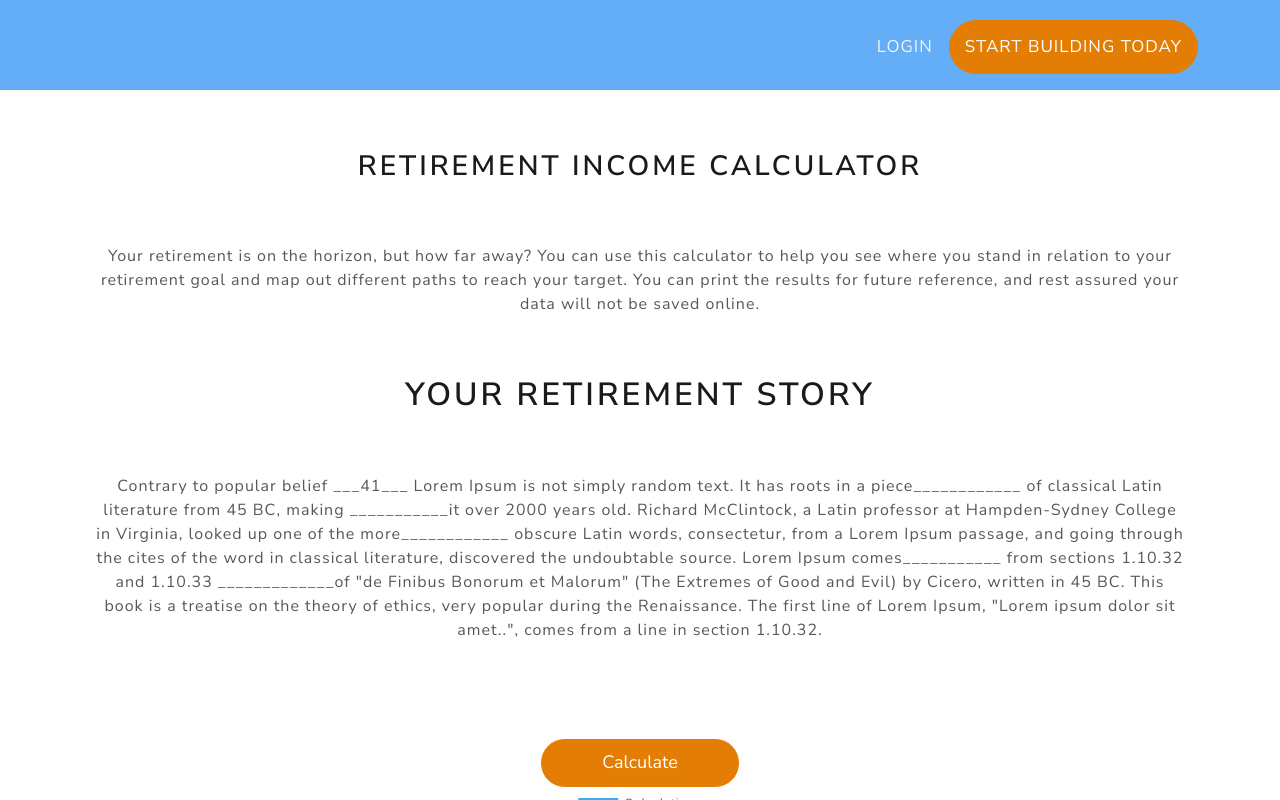
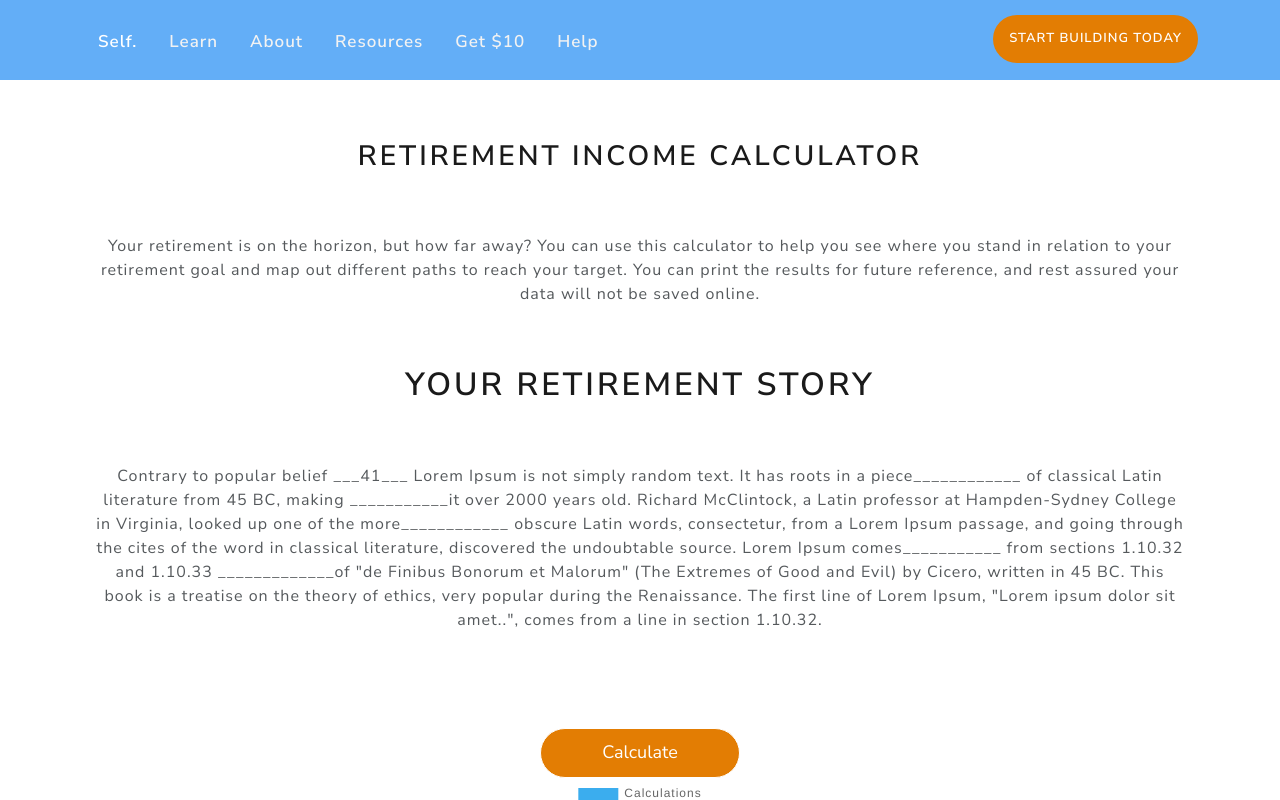
Before and after one commit to Danielamoateng1989/group-industry-project, a React (Create React App) app: page / in a window 1280 px wide. Shown: the top 800 px of the page. Built offline with nearby package versions, Linux system fonts and the light colour scheme.

Commit message:
Add right navbar menu

```diff
--- a/public/index.html
+++ b/public/index.html
@@ -11,7 +11,7 @@
     />
     <link rel="apple-touch-icon" href="%PUBLIC_URL%/logo192.png" />
     <link rel="manifest" href="%PUBLIC_URL%/manifest.json" />
-    <title>Self.</title>
+    <title>Self Credit Builder: Build Credit. Build Savings. Build Dreams.</title>
   </head>
   <body>
     <noscript>You need to enable JavaScript to run this app.</noscript>
--- a/src/components/Header.js
+++ b/src/components/Header.js
@@ -3,12 +3,32 @@ import {Container} from "react-bootstrap"
 const Header = () => {
 
     return (
+  <>
+  <div class="nav-left">
+  <Container>
+  <a class="active" href="/"><span>Self.</span></a>
+  <a href="/login">Learn</a>
+  <a href="/about">About</a>
+  <a href="/resources">Resources</a>
+  <a href="/reward">Get $10</a>
+  <a href="/help">Help</a>
+
+
+
+  </Container>
+
+
+  </div>
+  <Container>
   <div class="nav-right">
-  <Container>
-  <a class="active" href="/">START BUILDING TODAY</a>
-  <a href="/login">LOGIN</a>
+  <a href="/help">START BUILDING TODAY</a>
+  </div>
   </Container>
-  </div>
+  </>
+
+
+
+
 
 
 
--- a/src/index.css
+++ b/src/index.css
@@ -49,33 +49,57 @@ main {
 
 
 /* Add a black background color to the top navigation */
-.nav-right {
+.nav-left {
   background-color:#63aef7;
   overflow: hidden;
-  height: 90px;
+  height: 80px;
 }
 
 /* Style the links inside the navigation bar */
-.nav-right a {
-  float: right;
+.nav-left a {
+  float: left;
   color: #f2f2f2;
   text-align: center;
   padding: 14px 16px;
   text-decoration: none;
   font-size: 17px;
-  margin-top: 20px;
+  margin-top: 15px;
+  font-weight: bold
 }
 
 /* Change the color of links on hover */
-.nav-right a:hover {
-  background-color: #ddd;
+.nav-left a:hover {
+  background-color: white;
   color:#63aef7;
    border-radius: 10px;
+   font-weight: bold
 }
 
 /* Add a color to the active/current link */
-.nav-right a.active {
+.nav-left a.active {
+ color: white;
+  border-radius: 40px;
+  font-weight: bold;
+}
+
+
+.nav-right a{
+  float: right;
+   color: white;
+  text-align: center;
+  padding: 14px 16px;
+  text-decoration: none;
+  font-size: 17px;
+  margin-top: -65px;
+  font-weight: bold;
   background-color: #E37D03;
-  color: white;
   border-radius: 40px;
+  font-size: small;
 }
+
+@media screen and (max-width: 500px) {
+  .navbar a {
+    float: none;
+    display: block;
+  }
+}
```
